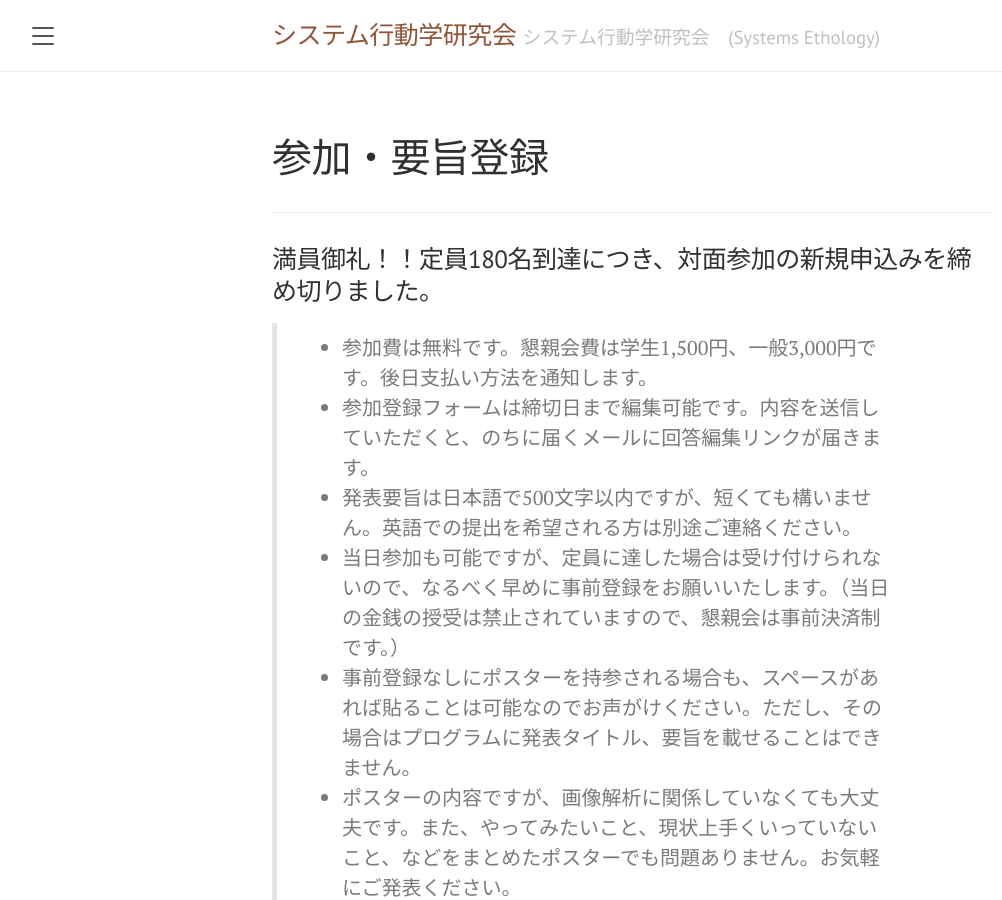
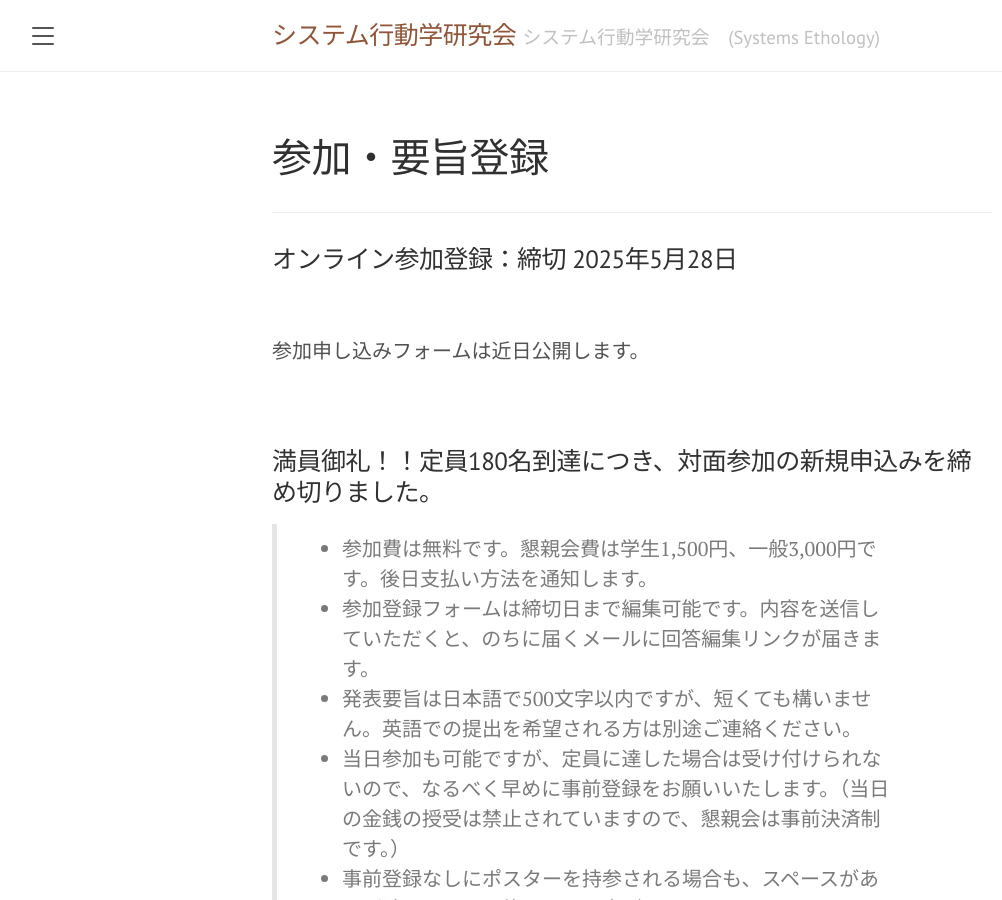
Before and after one commit to SystemsEthology/website, a Jekyll site: the page built from event_01/conference01_join.md, in a window 1280 px wide and 900 px high. Shown: the whole window, without its empty margins (8-1010 px from the left). Built offline with Jekyll 4.4.1, drawn with Linux system fonts in a browser that asks for light colours.

Commit message:
Update conference01_join.md

```diff
--- a/event_01/conference01_join.md
+++ b/event_01/conference01_join.md
@@ -4,6 +4,14 @@ title: 参加・要旨登録
 order: 5
 ---
 ***
+
+### オンライン参加登録：締切 2025年5月28日
+
+<br>
+
+参加申し込みフォームは近日公開します。
+
+<br>
 
 ### 満員御礼！！定員180名到達につき、対面参加の新規申込みを締め切りました。
 
```
